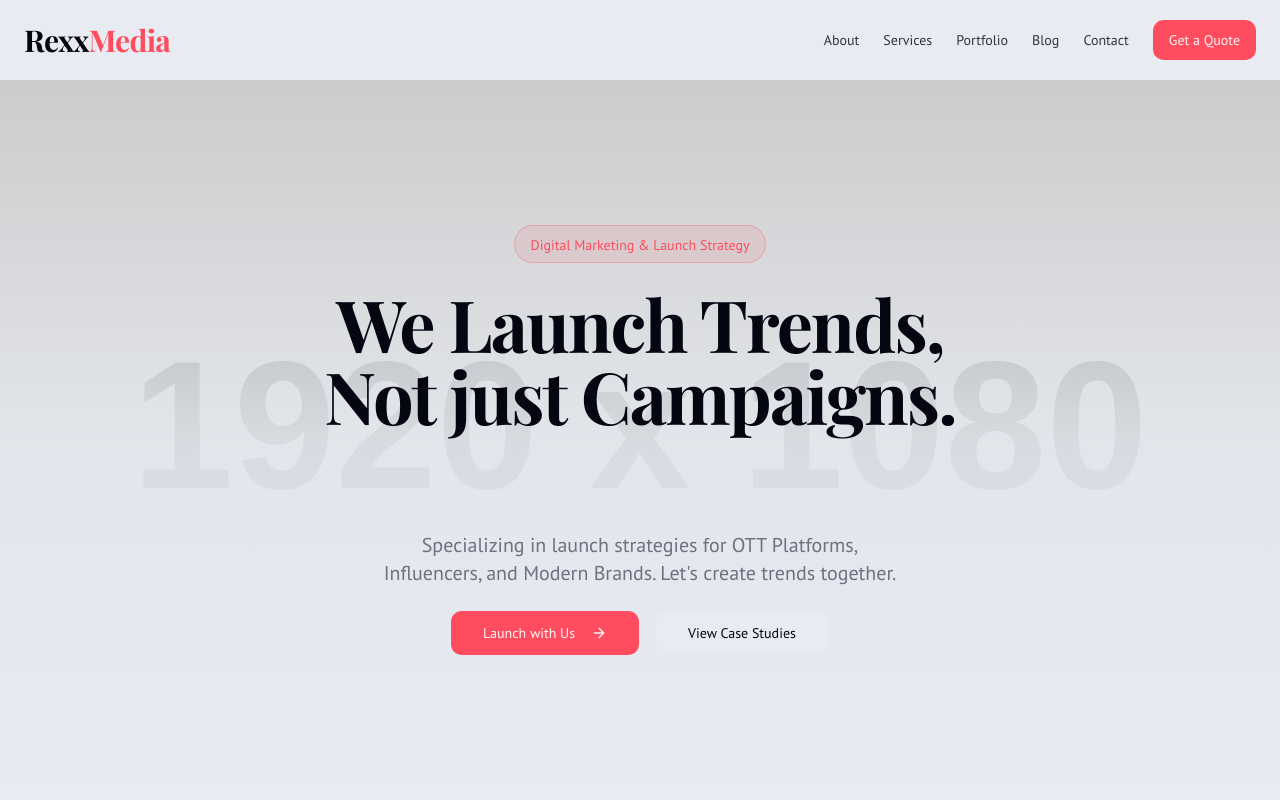
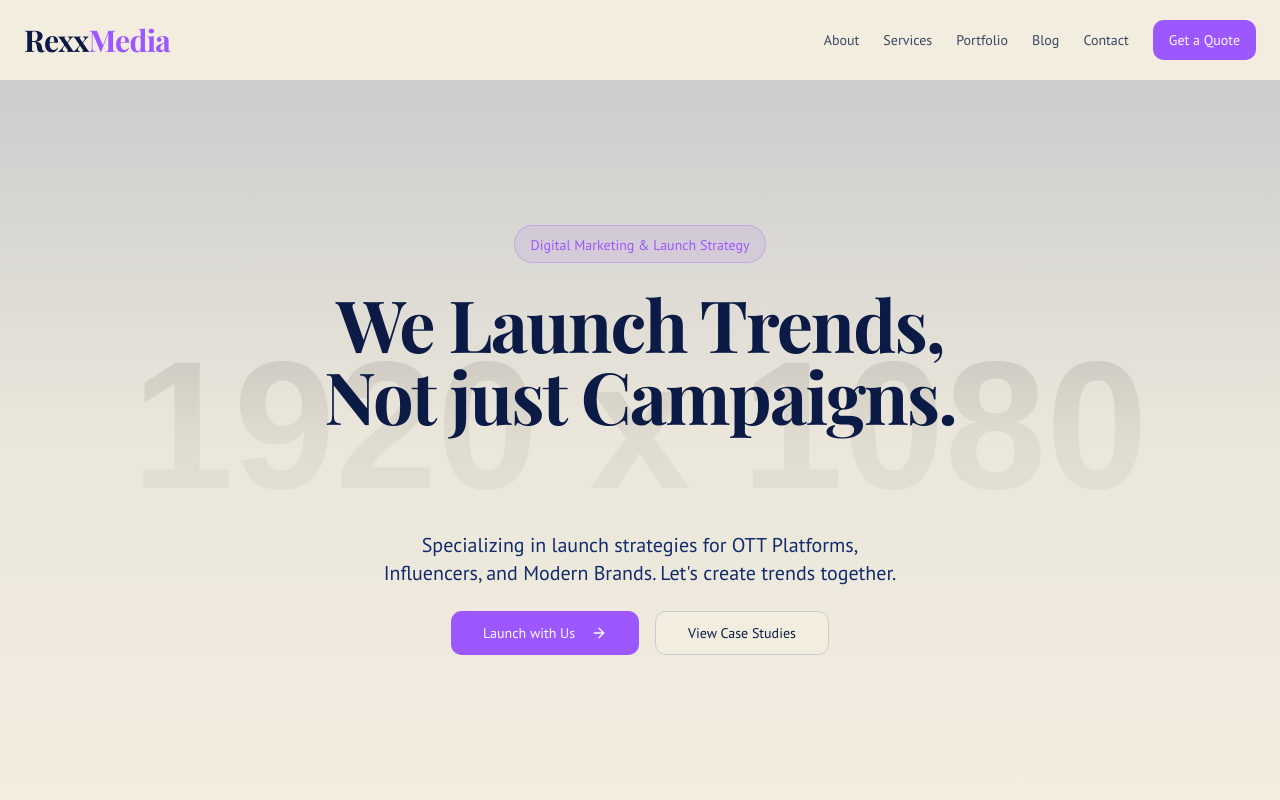
Before and after one commit to rajvsingh11/rexxMedia, a Next.js app: page / in a window 1280 px wide. Shown: the top 800 px of the page. Built offline with nearby package versions, Linux system fonts and the light colour scheme; a web font is replaced by a local one.

Commit message:
i want to change the color theme of the whole website use { 'penn_blue

```diff
--- a/src/app/globals.css
+++ b/src/app/globals.css
@@ -4,47 +4,47 @@
 
 @layer base {
   :root {
-    --background: 220 29% 93%;
-    --foreground: 224 71.4% 4.1%;
-    --card: 0 0% 100%;
-    --card-foreground: 224 71.4% 4.1%;
-    --popover: 0 0% 100%;
-    --popover-foreground: 224 71.4% 4.1%;
-    --primary: 354 100% 65%;
-    --primary-foreground: 354 100% 98%;
-    --secondary: 214 96% 61%;
-    --secondary-foreground: 0 0% 98%;
-    --muted: 220 14.3% 95.9%;
-    --muted-foreground: 220 8.9% 46.1%;
-    --accent: 182 25% 72%;
-    --accent-foreground: 224 71.4% 4.1%;
+    --background: 44 43% 91%; /* parchment */
+    --foreground: 224 71% 16%; /* penn_blue */
+    --card: 224 71% 16%; /* penn_blue */
+    --card-foreground: 44 43% 91%; /* parchment */
+    --popover: 44 43% 91%; /* parchment */
+    --popover-foreground: 224 71% 16%; /* penn_blue */
+    --primary: 265 100% 67%; /* medium_slate_blue */
+    --primary-foreground: 240 100% 99%;
+    --secondary: 213 6% 70%; /* french_gray */
+    --secondary-foreground: 224 71% 16%; /* penn_blue */
+    --muted: 213 6% 85%;
+    --muted-foreground: 224 71% 25%;
+    --accent: 265 100% 80%;
+    --accent-foreground: 224 71% 16%;
     --destructive: 0 84.2% 60.2%;
     --destructive-foreground: 0 0% 98%;
-    --border: 220 13% 91%;
-    --input: 220 13% 91%;
-    --ring: 354 100% 65%;
+    --border: 213 6% 80%; /* french_gray */
+    --input: 213 6% 80%; /* french_gray */
+    --ring: 265 100% 67%; /* medium_slate_blue */
     --radius: 0.8rem;
   }
   .dark {
-    --background: 224 71.4% 4.1%;
-    --foreground: 210 20% 98%;
-    --card: 224 71.4% 4.1%;
-    --card-foreground: 210 20% 98%;
-    --popover: 224 71.4% 4.1%;
-    --popover-foreground: 210 20% 98%;
-    --primary: 354 100% 65%;
-    --primary-foreground: 354 100% 98%;
-    --secondary: 214 96% 61%;
-    --secondary-foreground: 0 0% 98%;
-    --muted: 215 27.9% 16.9%;
-    --muted-foreground: 217.9 10.6% 64.9%;
-    --accent: 182 25% 72%;
-    --accent-foreground: 0 0% 98%;
+    --background: 224 71% 10%;
+    --foreground: 44 43% 91%;
+    --card: 224 71% 10%;
+    --card-foreground: 44 43% 91%;
+    --popover: 224 71% 10%;
+    --popover-foreground: 44 43% 91%;
+    --primary: 265 100% 67%;
+    --primary-foreground: 240 100% 99%;
+    --secondary: 213 6% 70%;
+    --secondary-foreground: 44 43% 91%;
+    --muted: 224 71% 16%;
+    --muted-foreground: 213 6% 80%;
+    --accent: 265 100% 80%;
+    --accent-foreground: 44 43% 91%;
     --destructive: 0 62.8% 30.6%;
     --destructive-foreground: 0 0% 98%;
-    --border: 215 27.9% 16.9%;
-    --input: 215 27.9% 16.9%;
-    --ring: 354 100% 65%;
+    --border: 224 71% 16%;
+    --input: 224 71% 16%;
+    --ring: 265 100% 67%;
   }
 }
 
--- a/src/components/sections/client-logos.tsx
+++ b/src/components/sections/client-logos.tsx
@@ -37,7 +37,7 @@ export default function ClientLogos() {
                   data-ai-hint={logo.hint}
                   width={180}
                   height={70}
-                  className="object-contain filter grayscale hover:grayscale-0 transition-all duration-300 opacity-60 hover:opacity-100"
+                  className="object-contain filter invert hover:invert-0 transition-all duration-300 opacity-60 hover:opacity-100"
                 />
               </div>
             ))}
--- a/tailwind.config.ts
+++ b/tailwind.config.ts
@@ -55,6 +55,10 @@ export default {
           '4': 'hsl(var(--chart-4))',
           '5': 'hsl(var(--chart-5))',
         },
+        penn_blue: { DEFAULT: '#0d1b48', 100: '#03050f', 200: '#050b1d', 300: '#08102c', 400: '#0b163b', 500: '#0d1b48', 600: '#1b3691', 700: '#2851d8', 800: '#708be5', 900: '#b7c5f2' },
+        medium_slate_blue: { DEFAULT: '#a259ff', 100: '#1e0044', 200: '#3b0089', 300: '#5900cd', 400: '#7912ff', 500: '#a259ff', 600: '#b378ff', 700: '#c69aff', 800: '#d9bcff', 900: '#ecddff' },
+        french_gray: { DEFAULT: '#b0b3b8', 100: '#222426', 200: '#45474c', 300: '#676b72', 400: '#8b8f96', 500: '#b0b3b8', 600: '#c1c3c7', 700: '#d0d2d5', 800: '#e0e1e3', 900: '#eff0f1' },
+        parchment: { DEFAULT: '#f4ebd0', 100: '#4a3b11', 200: '#937722', 300: '#d2ad3e', 400: '#e3cc88', 500: '#f4ebd0', 600: '#f6f0db', 700: '#f9f3e4', 800: '#fbf7ed', 900: '#fdfbf6' }
       },
       borderRadius: {
         lg: 'var(--radius)',
```
